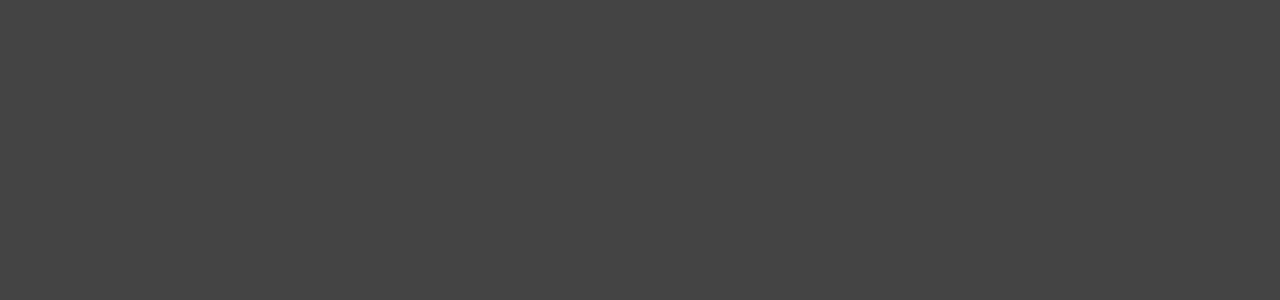
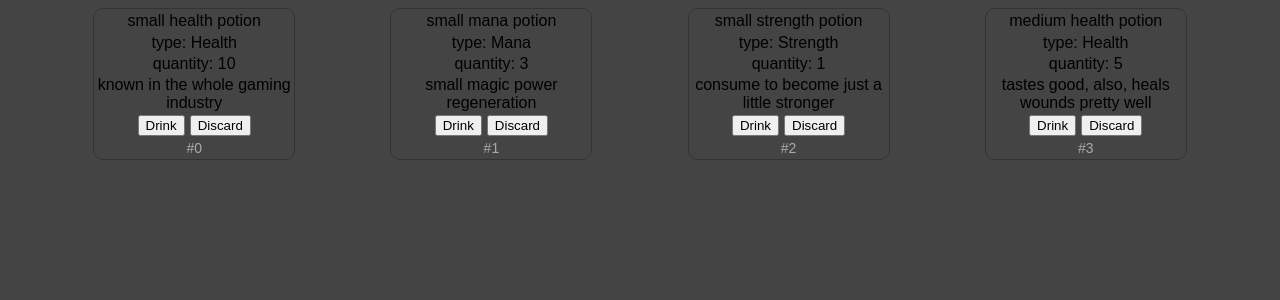
Before and after one commit to gCode2/react-basics, a React (Vite) app: page / in a window 1280 px wide. Shown: the top 300 px of the page. Built offline with nearby package versions, Linux system fonts and the light colour scheme.

Commit message:
feat: potion list render

```diff
--- a/src/App.css
+++ b/src/App.css
@@ -59,7 +59,7 @@ body{
     border-radius: 10px;
     padding:10px;
 }
-.spellCard, .monsterCard{
+.spellCard, .monsterCard, .potionCard{
     height: 150px;
     width: 200px;
     border: 1px solid #333333;
@@ -69,6 +69,15 @@ body{
     flex-direction: column;
     align-items:center;
     justify-content: space-evenly;
+}
+.itemControls{
+    display:flex;
+    flex-direction: row;
+    gap: 5px;
+}
+.itemID{
+    color:#aaa;
+    font-size: 14px;
 }
 .difficultyChips, .categoryChips, .specializationChips{
     display:flex;
@@ -150,7 +159,7 @@ body{
     align-items: center;
     justify-content: space-around;
 }
-.notesListHolder, .magesListHolder{
+.notesListHolder, .magesListHolder, .potionsListHolder{
     display: flex;
     flex-direction: row;
     flex-wrap: wrap;
--- a/src/components/PotionStorage.tsx
+++ b/src/components/PotionStorage.tsx
@@ -38,7 +38,7 @@ function PotionStorage(){
         <>
             <SearchBar/>
             <PotionTypeFilter/>
-            <PotionsList/>
+            <PotionsList potions={potions}/>
             <AddPotionForm/>
         </>
     )
--- a/src/components/PotionStorage/PotionsList/Potion/Potion.tsx
+++ b/src/components/PotionStorage/PotionsList/Potion/Potion.tsx
@@ -1,6 +1,37 @@
-function Potion(){
+import type { PotionProps } from "../../../../types/PotionStorage/types";
+
+function Potion({potion}: PotionProps){
     return (
         <>
+            <div className="potionCard">
+                <div>
+                    {potion.name}
+                </div>
+                <div>
+                    type: {potion.type}
+                </div>
+                <div>
+                    quantity: {potion.quantity}
+                </div>
+                <div>
+                    {potion.note}
+                </div>
+                <div className="itemControls">
+                    <div>
+                        <button>
+                            Drink
+                        </button>
+                    </div>
+                    <div>
+                        <button>
+                            Discard
+                        </button>
+                    </div>
+                </div>
+                <div className="itemID">
+                    #{potion.id}
+                </div>
+            </div>
         </>
     )
 }
--- a/src/components/PotionStorage/PotionsList/PotionsList.tsx
+++ b/src/components/PotionStorage/PotionsList/PotionsList.tsx
@@ -1,6 +1,14 @@
-function PotionsList(){
+import type { PotionsListProps } from "../../../types/PotionStorage/types";
+import Potion from "./Potion/Potion";
+
+function PotionsList({potions}: PotionsListProps){
     return (
         <>
+            <div className="potionsListHolder">
+                {potions.map(potion=>(
+                    <Potion key={potion.id} potion={potion}/>
+                ))}
+            </div>
         </>
     )
 }
```
Also changed, not shown: src/types/PotionStorage/types.tsx (+7 -0 lines).
